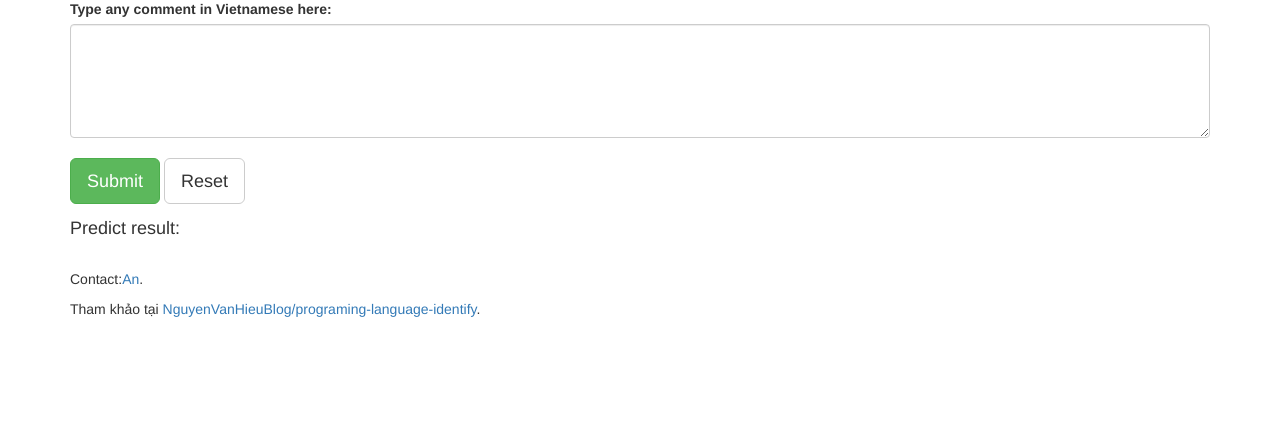
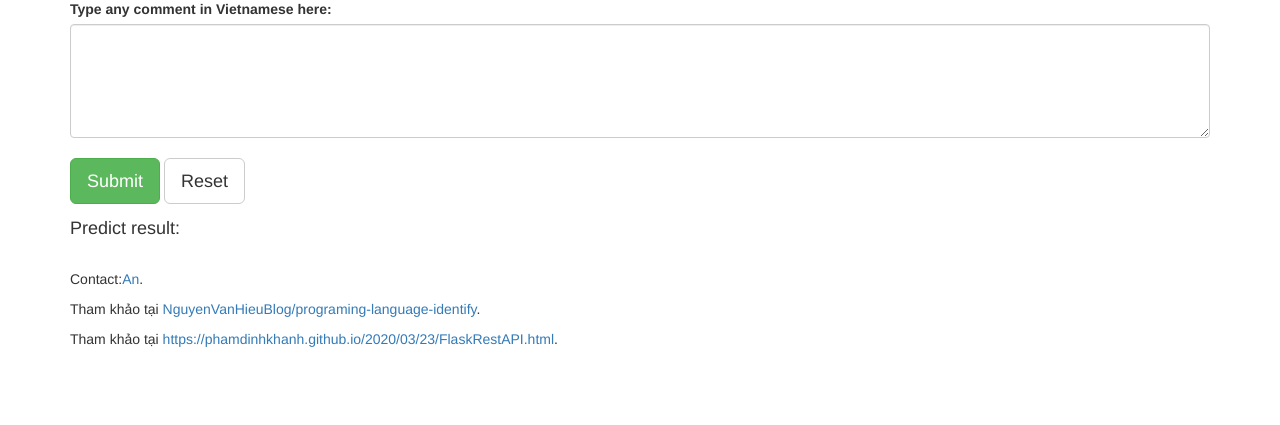
Before and after one commit to an-lee1308/CS114.M1, a Flask app: page / in a window 1280 px wide. Shown: the part 124-549 px from the top of the page. Run offline with Flask 2, Linux system fonts and the light colour scheme; parts of the project's set-up code (start-up, migrations or seed data) failed here and were passed over; some libraries are stand-ins or nearby versions.

Commit message:
add refference

```diff
--- a/Final_Project/template/template.html
+++ b/Final_Project/template/template.html
@@ -39,6 +39,7 @@
 <div class="container" style="margin-top:20px;">
     <p>Contact:<a href="#">An</a>.</a></p>
     <p>Tham khảo tại <a href="https://github.com/NguyenVanHieuBlog/programing-language-identify">NguyenVanHieuBlog/programing-language-identify</a>.</p>
+    <p>Tham khảo tại <a href="https://phamdinhkhanh.github.io/2020/03/23/FlaskRestAPI.html">https://phamdinhkhanh.github.io/2020/03/23/FlaskRestAPI.html</a>.</p>
 </div>
 </body>
 </html>
```
